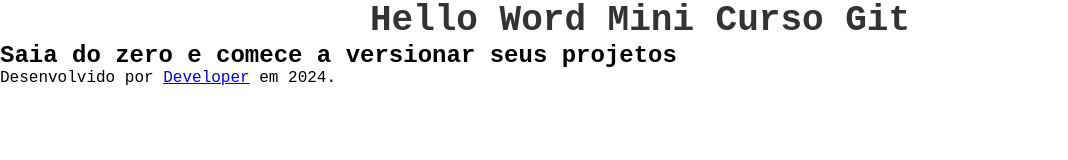
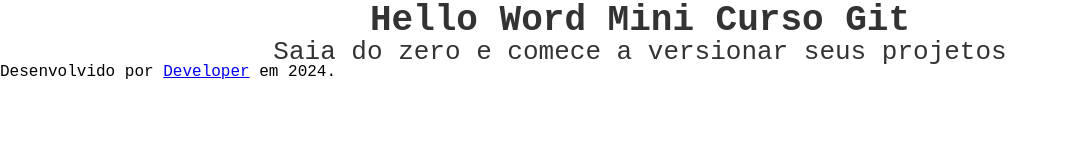
Before and after one commit to SamuelMello79/mini-curso-github, a plain HTML site: page index.html in a window 1280 px wide. Shown: the whole page, without its empty margins (0-1068 px from the left). Drawn offline with Linux system fonts and the light colour scheme.

Commit message:
Melhorias no H2

```diff
--- a/style.css
+++ b/style.css
@@ -12,3 +12,11 @@
     line-height: 42px;
     text-align: center;
 }
+
+h2 {
+    font-size: 26px;
+    font-weight: 300;
+    color: #333;
+    line-height: 21px;
+    text-align: center;
+}
```
